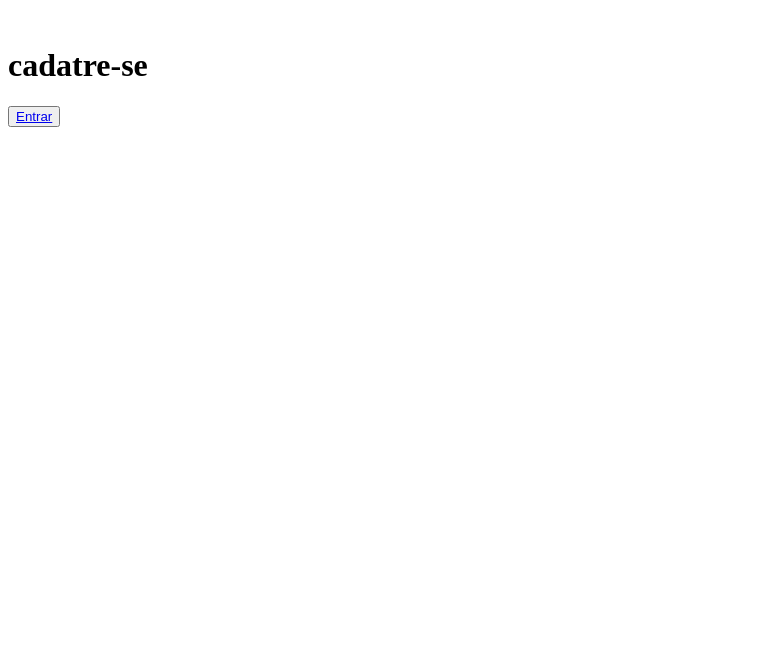
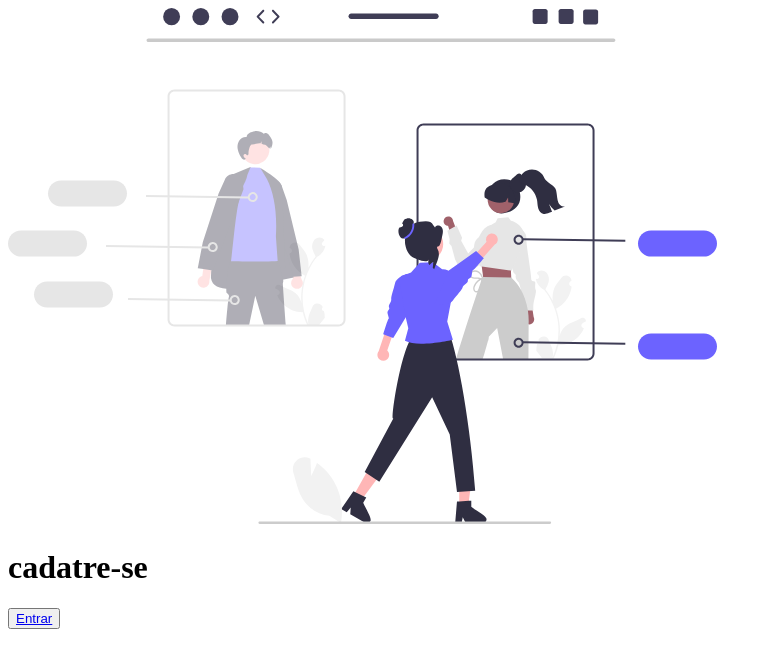
Before and after one commit to caaiiooo/projeto-escola, a plain HTML site: page index.html in a window 1280 px wide. Shown: the whole page, without its empty margins (0-772 px from the left). Drawn offline with Linux system fonts and the light colour scheme.

Commit message:
Update index.html

```diff
--- a/index.html
+++ b/index.html
@@ -12,7 +12,7 @@
 <body>
     <div class="container">
         <div class="form-image">
-           <img src="" alt="">
+           <img src="assets/img/undraw_shopping_re_hdd9 (1).svg" alt="">
         </div>
         <div class="form">
             <form action="#">
```
